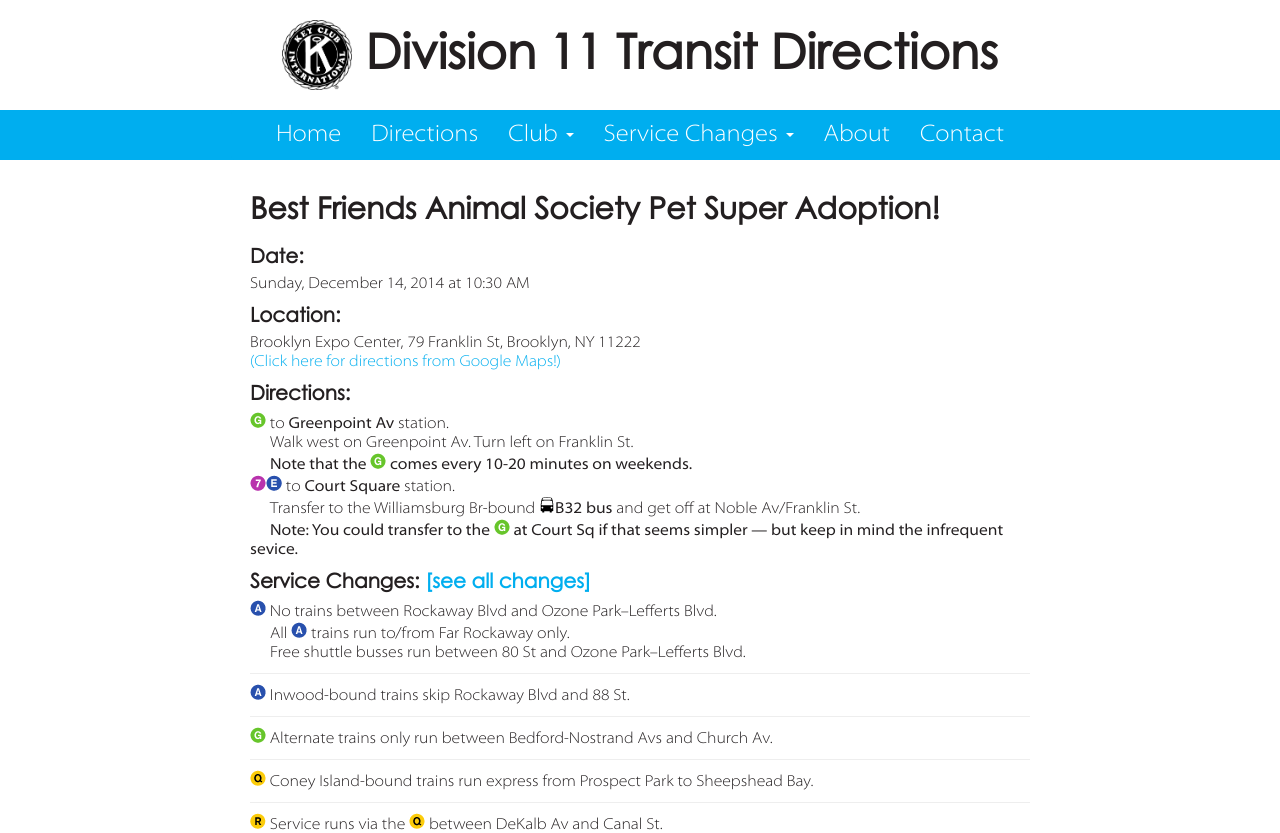
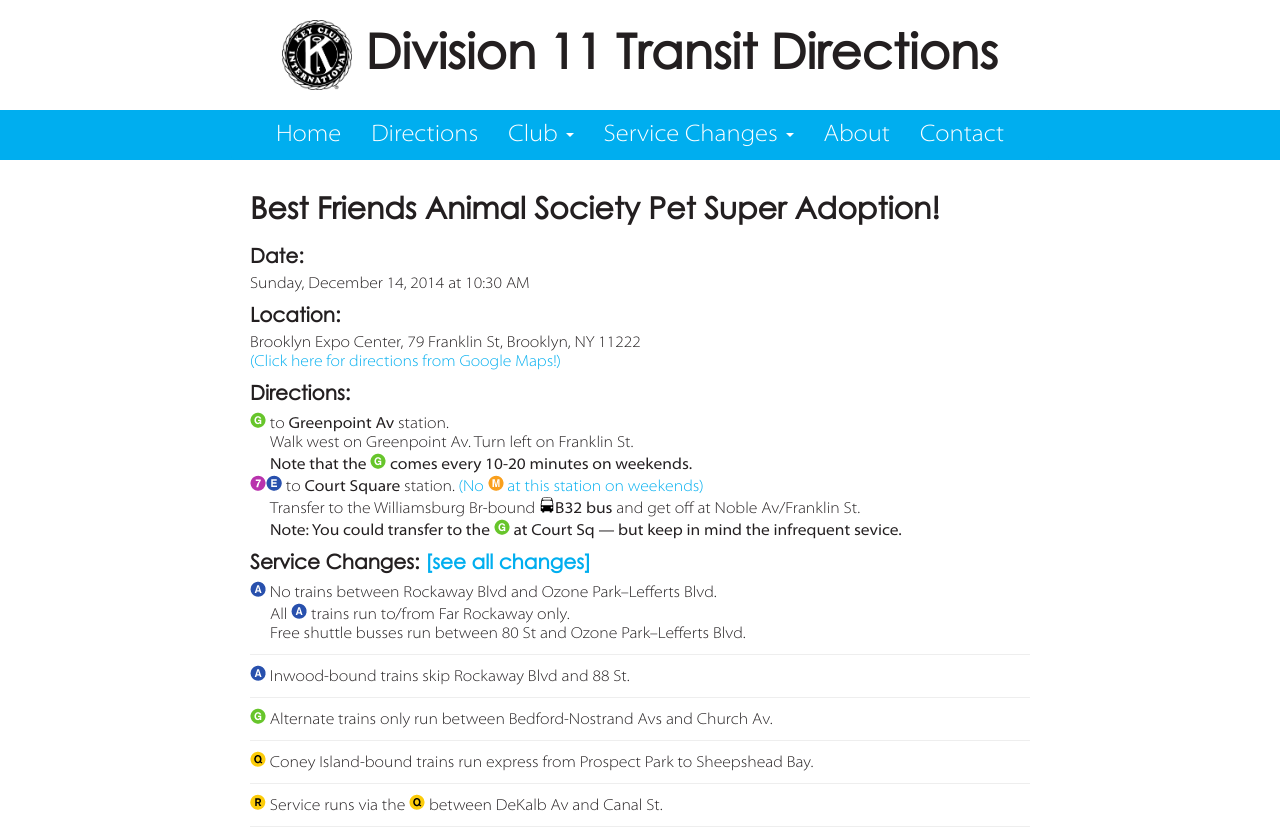
Before and after one commit to d11directions/d11directions.github.io, a Jekyll site: the page built from _posts/2014-12-14-Super_Adoption.html, in a window 1280 px wide, cut to the strip 0-833 px from the top of the page. Built offline with Jekyll 4.4.1, drawn with Linux system fonts in a browser that asks for light colours.

Commit message:
Update Super Adoption minor changes

```diff
--- a/_posts/2014-12-14-Super_Adoption.html
+++ b/_posts/2014-12-14-Super_Adoption.html
@@ -7,7 +7,7 @@ location: Brooklyn Expo Center, 79 Franklin St, Brooklyn, NY 11222
 time: Sunday, December 14, 2014 at 10:30 AM
 directions:
     - <img src="/img/G.png" alt="(G)"> to <strong>Greenpoint Av</strong> station.<br><span class="indented-text">Walk west on Greenpoint Av. Turn left on Franklin St.</span><br><span class="indented-text"><strong>Note that the <img src="/img/G.png" alt="(G)"> comes every 10-20 minutes on weekends.</strong></span>
-    - <img src="/img/7.png" alt="(7)"><img src="/img/E.png" alt="(E)"> to <strong>Court Square</strong> station.<br><span class="indented-text">Transfer to the Williamsburg Br-bound <strong><img src="/img/bus.png" alt="bus icon">B32 bus</strong> and get off at Noble Av/Franklin St.</span><br><span class="indented-text"><strong>Note&#58; You could transfer to the <img src="/img/G.png" alt="(G)"> at Court Sq if that seems simpler &mdash; but keep in mind the infrequent sevice.</strong></span>
+    - <img src="/img/7.png" alt="(7)"><img src="/img/E.png" alt="(E)"> to <strong>Court Square</strong> station. <a href="/weekend_info/#M">(No <img src="/img/M.png" alt="(M)"> at this station on weekends)</a><br><span class="indented-text">Transfer to the Williamsburg Br-bound <strong><img src="/img/bus.png" alt="bus icon">B32 bus</strong> and get off at Noble Av/Franklin St.</span><br><span class="indented-text"><strong>Note&#58; You could transfer to the <img src="/img/G.png" alt="(G)"> at Court Sq &mdash; but keep in mind the infrequent sevice.</strong></span>
 changes-brief:
     - <img src="/img/A.png" alt="(A)"> No trains between Rockaway Blvd and Ozone Park&ndash;Lefferts Blvd.<br><span class="indented-text">All <img src="/img/A.png" alt="(A)"> trains run to/from Far Rockaway only.</span><br><span class="indented-text">Free shuttle busses run between 80 St and Ozone Park&ndash;Lefferts Blvd.</span>
     - <img src="/img/A.png" alt="(A)"> Inwood-bound trains skip Rockaway Blvd and 88 St.
```
